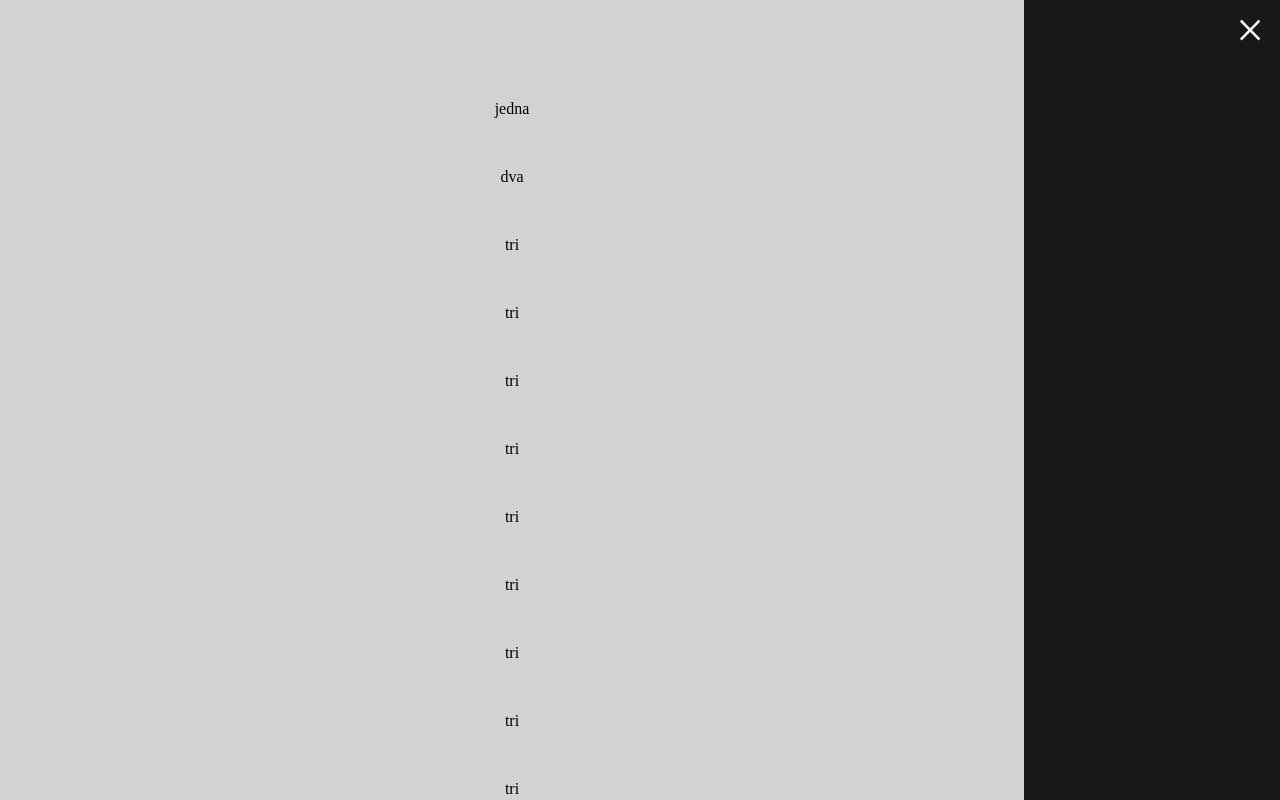
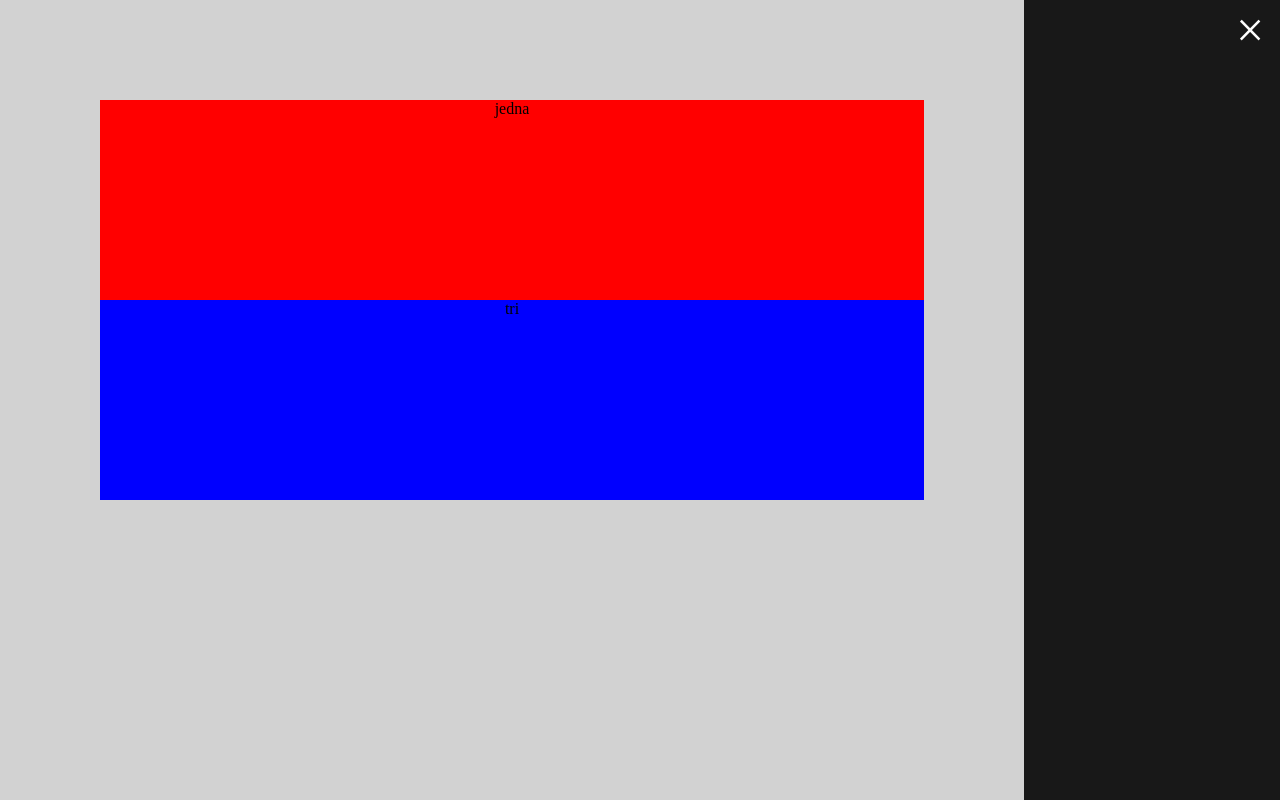
Before and after one commit to PrchalJan/testing-animations, a plain HTML site: page index.html in a window 1280 px wide. Drawn offline with Linux system fonts and the light colour scheme.

Commit message:
added pushing dropdown

```diff
--- a/css/style.scss
+++ b/css/style.scss
@@ -24,11 +24,14 @@ li {
 }
 
 ul {
-  padding: 50px auto;
+  // padding: 50px auto;
+  padding: 50px;
 }
 
 li {
-  margin: 50px auto;
+
+  height: 200px;
+  overflow: hidden;
 }
 
 .content {
@@ -93,3 +96,38 @@ li {
     transition: transform 350ms ease-in-out;
   }
 }
+
+ul {
+  display: flex;
+  flex-direction: column
+}
+
+li:first-of-type {
+  background: red;
+}
+li:nth-of-type(2) {
+  background: green;
+  // transform: scaleY(0);
+  // transition: transform 1000ms;
+  transform-origin: top;
+  height: 0;
+  transition: height 2000ms;
+}
+li:nth-of-type(3) {
+  background: blue;
+}
+
+.li-open li:nth-of-type(2) {
+  background: green;
+  // transform: scaleY(1);
+  // transition: transform 1000ms;
+  height: 430px;
+}
+
+li + li {
+  // margin-top: 20px;
+}
+
+#innerul {
+  margin: 50px;
+}
--- a/index.html
+++ b/index.html
@@ -15,22 +15,15 @@
     <div class="nav__bar">
       <ul>
         <li>jedna</li>
-        <li>dva</li>
+        <li>dva
+          <ul id="innerul">
+            <li>one</li>
+            <li>Two</li>
+            <li>Three</li>
+          </ul>
+        </li>
         <li>tri</li>
-        <li>tri</li>
-        <li>tri</li>
-        <li>tri</li>
-        <li>tri</li>
-        <li>tri</li>
-        <li>tri</li>
-        <li>tri</li>
-        <li>tri</li>
-        <li>tri</li>
-        <li>tri</li>
-        <li>tri</li>
-        <li>tri</li>
-        <li>tri</li>
-        <li>tri</li>
+
       </ul>
     </div>
   </nav>
--- a/js/app.js
+++ b/js/app.js
@@ -9,7 +9,7 @@ const closeIcon = document.querySelector('.nav__close-icon');
 
 
 document.body.addEventListener('click', function() {
-  this.classList.toggle('nav-open');
+  this.classList.toggle('li-open');
   // if(states.nav === false) {
   //   document.body.classList.add('nav-open');
   //   states.nav = true;
```
Also changed, not shown: css/style.css.
